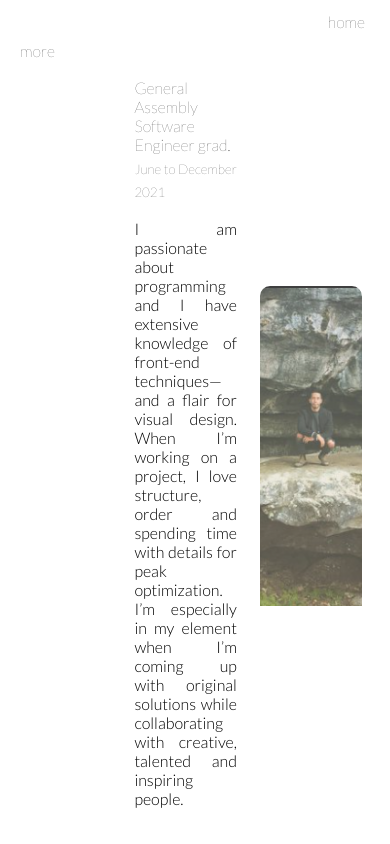
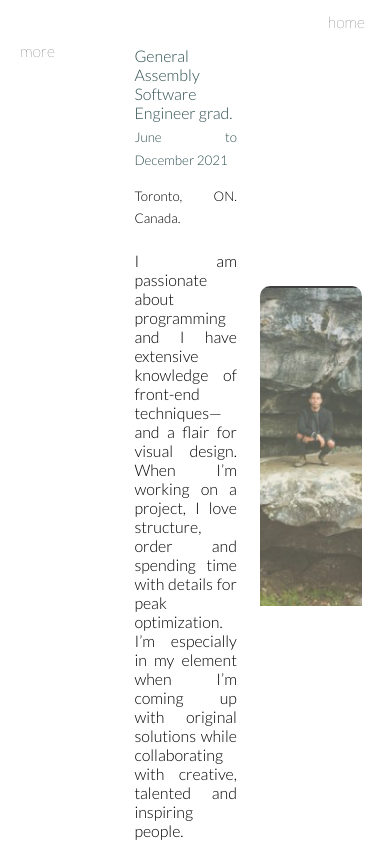
Before and after one commit to Manuelhh/manuel, a React (Create React App) app: page /about in a window 390 px wide. Built offline with nearby package versions, Linux system fonts and the light colour scheme.

Commit message:
setting for responsivness

```diff
--- a/src/components/pageComponents/About/About.jsx
+++ b/src/components/pageComponents/About/About.jsx
@@ -12,10 +12,15 @@ const About = () => {
         <div className={s.aboutContainer}>
           <div className={s.aboutTextContainer}>
             <p>
-              <span>
+              <span className={s.diploma}>
                 General Assembly <br /> Software Engineer grad.
                 <br />
                 <sub> June to December 2021</sub>
+              </span>
+              <br />
+              <br />
+              <span>
+                <sup className={s.location}>Toronto, ON. Canada.</sup>{" "}
               </span>
               <br />
               <br />I am passionate about programming and I have extensive
--- a/src/components/pageComponents/About/About.module.css
+++ b/src/components/pageComponents/About/About.module.css
@@ -42,7 +42,15 @@
 }
 
 .aboutTextContainer span {
-  font-weight: 100;
+  font-weight: 300;
+}
+
+.diploma {
+  color: darkslategrey;
+}
+
+.location {
+  font-weight: 300;
 }
 .aboutImgContainer {
   flex: 1;
--- a/src/components/pageComponents/Project/Project.module.css
+++ b/src/components/pageComponents/Project/Project.module.css
@@ -69,7 +69,8 @@
 
 .description {
   font-weight: 300;
-  width: 50%;
+  width: 80%;
+  height: auto;
 }
 
 .tecnologies {
--- a/src/projectsData.js
+++ b/src/projectsData.js
@@ -43,7 +43,7 @@ export const projectsData = [
     id: 5,
     path: "/five",
     title: "html & css website",
-    description: "html & css website",
+    description: "html & css based website",
     tecnologies: ["htlm", "css", "queries"],
     gitHubLink: "",
     img: "https://res.cloudinary.com/mangud/image/upload/v1655037938/manuel/website_efsv77.png",
```
